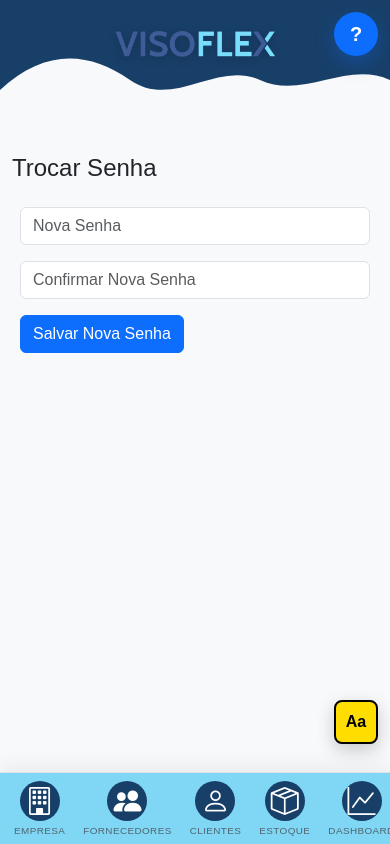
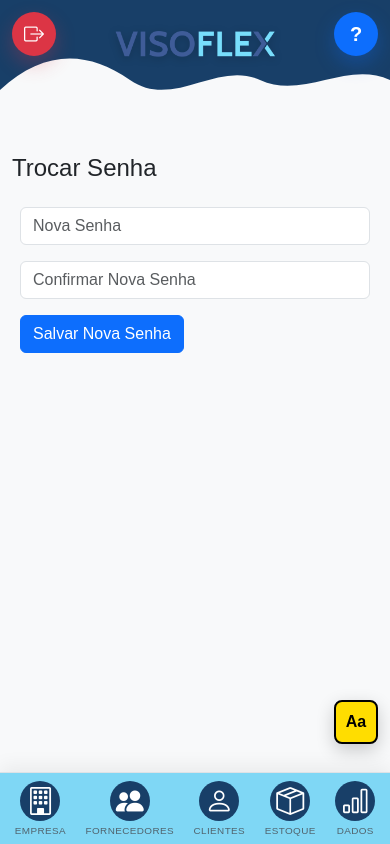
Before and after one commit to jvasques/projeto-integrador-III-2026, a Flask app: page /trocar_senha in a window 390 px wide. Run offline with Flask 3, Linux system fonts and the light colour scheme; the visitor is signed in with stand-in values (Sample User, id 1); some libraries are stand-ins or nearby versions.

Commit message:
fix: corrige rrsponsavidade no mobile e implementa o Tour nas novas trlas

```diff
--- a/static/script.js
+++ b/static/script.js
@@ -537,6 +537,19 @@ document.addEventListener('DOMContentLoaded', function(){
                 { sel: 'form, .card, .container', title: 'Filtros e Lançamentos', text: 'Defina filtros para visualizar as movimentações.' },
                 { sel: 'table.table', title: 'Histórico', text: 'Acompanhe as movimentações realizadas.' }
             ],
+            '/dashboard/reposicoes': [
+                { sel: 'h1, h2', title: 'Análise Preditiva', text: 'Veja recomendações de reposição com base no histórico e no estoque mínimo.' },
+                { sel: '#periodo', title: 'Janela Histórica', text: 'Ajuste o período para recalcular as métricas preditivas.' },
+                { sel: '.card .table, table.table', title: 'Sugestão de Compra', text: 'Confira saldo atual, estoque ideal e sugestão de compra por produto.' },
+                { sel: 'a[aria-controls="mobileDadosCollapse"], a[href="/dashboard/reposicoes"]', title: 'Botão Dados', text: 'No mobile, use o botão Dados para abrir Dashboard e Análise Preditiva.' }
+            ],
+            '/dashboard': [
+                { sel: 'h1, h2', title: 'Dashboard', text: 'Acompanhe indicadores, gráficos e rankings de movimentação.' },
+                { sel: '#periodo', title: 'Filtro de Período', text: 'Selecione a janela de análise para atualizar os números.' },
+                { sel: '#chartMovimentacaoMensal, #chartMovimentacaoLocal', title: 'Gráficos', text: 'Visualize tendência de entradas/saídas e distribuição por local.' },
+                { sel: 'table.table', title: 'Rankings', text: 'Consulte os principais produtos, clientes, fornecedores e saldos.' },
+                { sel: 'a[aria-controls="mobileDadosCollapse"], a[href="/dashboard"]', title: 'Botão Dados', text: 'No mobile, use o botão Dados para navegar entre Dashboard e Análise Preditiva.' }
+            ],
             '/usuarios': [
                 { sel: '.add-usuario', title: 'Adicionar Usuário', text: 'Cadastre novos usuários do sistema.' },
                 { sel: 'table.table', title: 'Usuários', text: 'Edite, redefina senha ou exclua usuários.' }
--- a/static/style.css
+++ b/static/style.css
@@ -812,6 +812,35 @@ html.a11y-high-contrast .a11y-toggle,
 .help-toggle:focus { outline: 3px solid #9ec5fe; outline-offset: 2px; }
 @media (max-width: 767.98px){ .help-toggle { top: 12px; right: 12px; } }
 
+.logout-toggle {
+    position: fixed;
+    left: 16px;
+    top: 16px;
+    width: 44px;
+    height: 44px;
+    border-radius: 50%;
+    border: none;
+    background: #dc3545;
+    color: #fff;
+    font-weight: 800;
+    font-size: 20px;
+    display: inline-flex;
+    align-items: center;
+    justify-content: center;
+    text-decoration: none;
+    box-shadow: 0 8px 20px rgba(220,53,69,0.30);
+    z-index: 1200;
+}
+.logout-toggle:hover { filter: brightness(0.95); color: #fff; }
+.logout-toggle:focus { outline: 3px solid #f1aeb5; outline-offset: 2px; color: #fff; }
+@media (max-width: 767.98px){ .logout-toggle { top: 12px; left: 12px; } }
+
+.a11y-high-contrast .logout-toggle {
+    background: #111 !important;
+    color: #fff !important;
+    border: 2px solid var(--a11y-accent) !important;
+}
+
 .tour-overlay {
     position: fixed;
     inset: 0;
--- a/templates/base.html
+++ b/templates/base.html
@@ -132,6 +132,13 @@
                 Aa
             </button>
 
+            <!-- Botão flutuante de sair -->
+            {% if not request.path.startswith('/login') and session.user %}
+            <a id="logout-toggle" class="logout-toggle" href="{{ url_for('logout') }}" aria-label="Sair do sistema" title="Sair">
+                <i class="bi bi-box-arrow-right" aria-hidden="true"></i>
+            </a>
+            {% endif %}
+
             <!-- Botão flutuante do guia operacional -->
             {% if not request.path.startswith('/login') and session.user %}
             <button id="help-toggle" class="help-toggle" type="button" aria-label="Abrir guia operacional" title="Ajuda (guia da página)">?</button>
@@ -141,10 +148,15 @@
             <nav class="mobile-bottom-nav d-md-none fixed-bottom bg-light border-top">
                 <div class="container d-flex justify-content-around py-1">
                     {# Mobile produtos submenu (collapse) - appears above the nav when toggled #}
-                    <div class="mobile-submenu collapse" id="mobileProdutosCollapse">
+                    <div class="mobile-submenu collapse" id="mobileProdutosCollapse" data-bs-parent=".mobile-bottom-nav .container">
                         <a class="mobile-submenu-item {% if request.path.startswith('/produtos') %}active-sub{% endif %}" href="{{ url_for('produtos') }}">Produtos</a>
                         <a class="mobile-submenu-item {% if request.path.startswith('/locais') %}active-sub{% endif %}" href="{{ url_for('locais') }}">Locais</a>
                         <a class="mobile-submenu-item {% if request.path.startswith('/movimentacoes') %}active-sub{% endif %}" href="{{ url_for('movimentacoes') }}">Movimentações</a>
+                    </div>
+                    {# Mobile dados submenu (collapse) - Dashboard e Análise Preditiva #}
+                    <div class="mobile-submenu collapse" id="mobileDadosCollapse" data-bs-parent=".mobile-bottom-nav .container">
+                        <a class="mobile-submenu-item {% if request.path == '/dashboard' %}active-sub{% endif %}" href="{{ url_for('dashboard') }}">Dashboard</a>
+                        <a class="mobile-submenu-item {% if request.path.startswith('/dashboard/reposicoes') %}active-sub{% endif %}" href="{{ url_for('dashboard_reposicoes') }}">Análise Preditiva</a>
                     </div>
                     {% if session.user.role == 'admin' %}
                         <a class="nav-icon {% if request.path.startswith('/empresa') %}active-nav{% endif %}" href="{{ url_for('empresa') }}" title="Empresa">
@@ -184,19 +196,13 @@
                                 <small>Estoque</small>
                             </div>
                         </a>
-                        <a class="nav-icon {% if request.path.startswith('/dashboard') %}active-nav{% endif %}" href="{{ url_for('dashboard') }}" title="Dashboard">
+                        <a class="nav-icon {% if request.path.startswith('/dashboard') %}active-nav{% endif %}" href="#mobileDadosCollapse" data-bs-toggle="collapse" role="button" aria-expanded="{{ 'true' if request.path.startswith('/dashboard') else 'false' }}" aria-controls="mobileDadosCollapse" title="Dados">
                             <div class="d-flex flex-column align-items-center">
-                                <i class="bi bi-graph-up" aria-hidden="true"></i>
-                                <small>Dashboard</small>
+                                <i class="bi bi-bar-chart" aria-hidden="true"></i>
+                                <small>Dados</small>
                             </div>
                         </a>
                     {% endif %}
-                    <a class="nav-icon text-danger {% if request.path.startswith('/logout') %}active-nav{% endif %}" href="{{ url_for('logout') }}" title="Sair">
-                        <div class="d-flex flex-column align-items-center">
-                            <i class="bi bi-box-arrow-right" aria-hidden="true"></i>
-                            <small>Sair</small>
-                        </div>
-                    </a>
                 </div>
             </nav>
             {% endif %}
```
